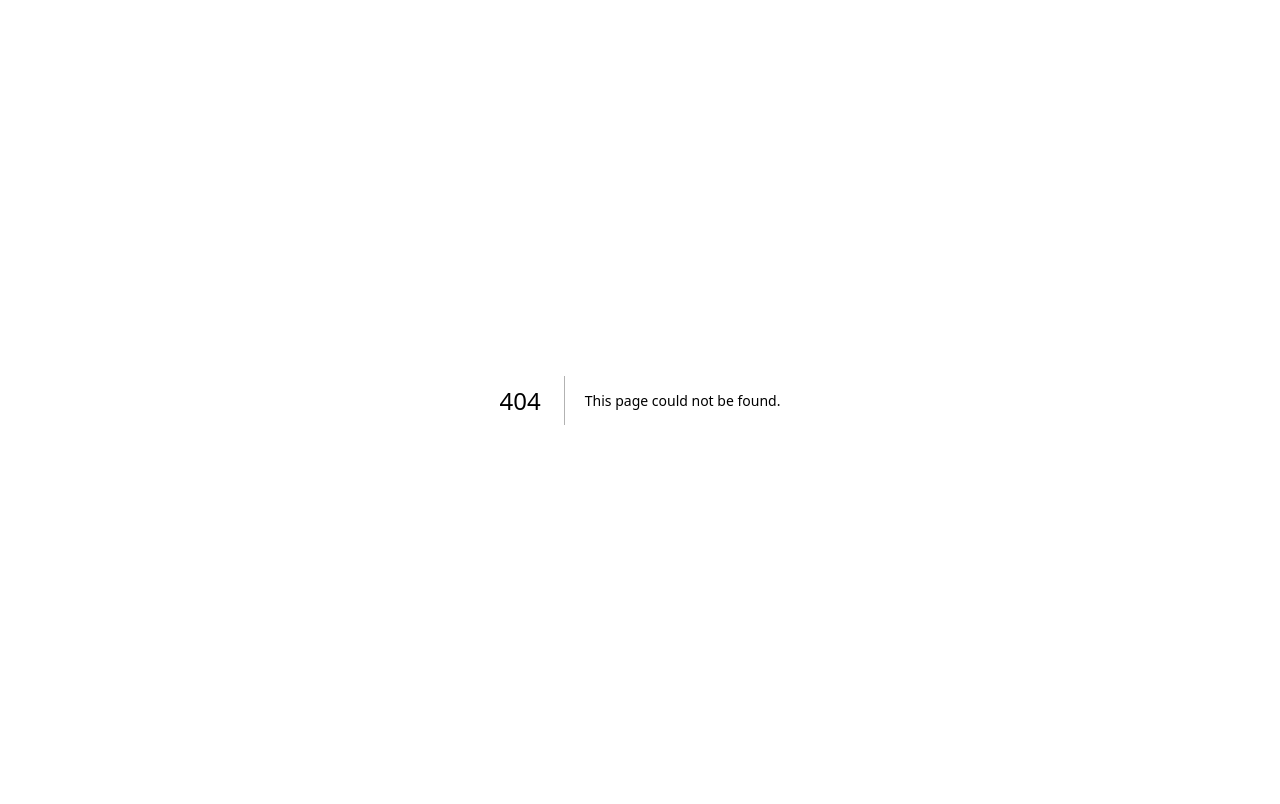
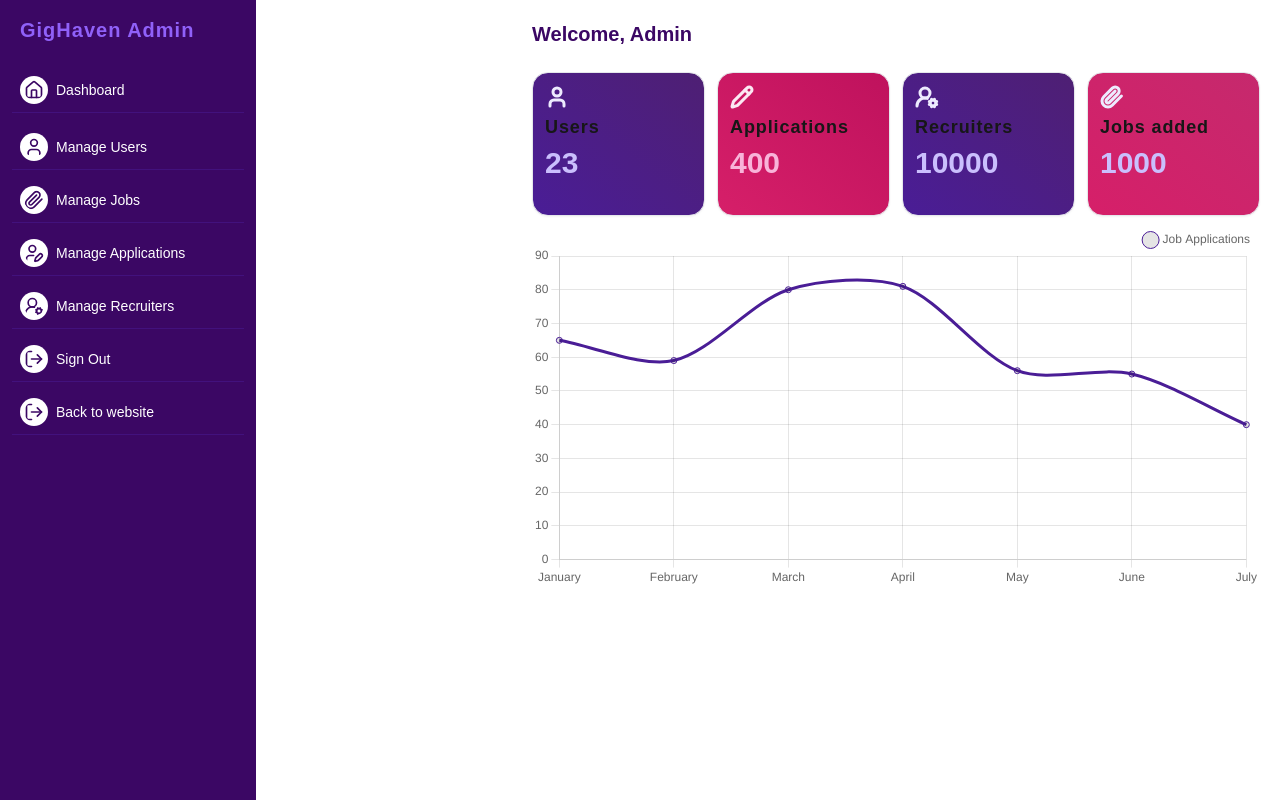
Before and after one commit to astianmuchui/job-finder-app-frontend, a Next.js app: page /admin in a window 1280 px wide. Before the commit this address had no page. Built offline with nearby package versions, Linux system fonts and the light colour scheme.

Commit message:
Chore: Added admin pages and graph components

```diff
--- a/package.json
+++ b/package.json
@@ -9,6 +9,8 @@
     "lint": "next lint"
   },
   "dependencies": {
+    "@prisma/client": "^5.20.0",
+    "chart.js": "^4.4.4",
     "clsx": "^2.1.1",
     "flowbite": "^2.5.2",
     "flowbite-react": "^0.10.2",
--- /dev/null
+++ b/src/app/admin/layout.tsx
@@ -0,0 +1,88 @@
+import type { Metadata } from "next";
+import localFont from "next/font/local";
+import Link from "next/link";
+export const metadata: Metadata = {
+  title: "GigHaven Admin",
+  description: "Generated by create next app",
+};
+
+import { LayoutDashboardIcon, UserPen, PaperclipIcon, UserCog2Icon, HomeIcon, LogOutIcon, LogOut, UserIcon } from "lucide-react";
+
+export default function RootLayout({
+  children,
+}: Readonly<{
+  children: React.ReactNode;
+}>) {
+  return (
+    <html lang="en" data-theme="light">
+      <body className="bg-white"
+      >
+
+        <button data-drawer-target="sidebar-multi-level-sidebar" data-drawer-toggle="sidebar-multi-level-sidebar" aria-controls="sidebar-multi-level-sidebar" type="button" className="inline-flex items-center p-2 mt-2 ms-3 text-sm text-purple-500 rounded-lg sm:hidden hover:bg-purple-100 focus:outline-none focus:ring-2 focus:ring-purple-200 dark:text-purple-400 dark:hover:bg-purple-700 dark:focus:ring-purple-600">
+          <span className="sr-only">Open sidebar</span>
+          <svg className="w-6 h-6" aria-hidden="true" fill="currentColor" viewBox="0 0 20 20" xmlns="http://www.w3.org/2000/svg">
+            <path clip-rule="evenodd" fill-rule="evenodd" d="M2 4.75A.75.75 0 012.75 4h14.5a.75.75 0 010 1.5H2.75A.75.75 0 012 4.75zm0 10.5a.75.75 0 01.75-.75h7.5a.75.75 0 010 1.5h-7.5a.75.75 0 01-.75-.75zM2 10a.75.75 0 01.75-.75h14.5a.75.75 0 010 1.5H2.75A.75.75 0 012 10z"></path>
+          </svg>
+        </button>
+
+        <aside id="sidebar-multi-level-sidebar" className="fixed top-0 left-0 z-40 w-64 h-screen transition-transform -translate-x-full sm:translate-x-0" aria-label="Sidebar">
+          <div className="h-full px-3 py-4 overflow-y-auto bg-purple-950 dark:bg-purple-800">
+            <h1 className="text-purple-500 font-bold tracking-wider mb-6 ml-2 text-xl">GigHaven Admin</h1>
+            <ul className="space-y-2 font-medium">
+              <li className="border-b border-b-purple-900/50 mb-3">
+                <Link href="#" className="flex items-center p-2 text-white rounded-lg dark:text-white hover:bg-purple-900 text-sm font-medium">
+                  <HomeIcon className="text-purple-950 mr-2  bg-white box-content p-1 h-5 w-5 object-cover rounded-full" size={60} strokeWidth={2}></HomeIcon>
+                  Dashboard
+                </Link>
+              </li>
+              <li className="border-b border-b-purple-900/50 mb-3 ">
+              <Link href="#" className="flex items-center p-2 text-white rounded-lg dark:text-white hover:bg-purple-900 text-sm font-medium">
+                  <UserIcon className="text-purple-950 mr-2  bg-white box-content p-1 h-5 w-5 object-cover rounded-full" size={60} strokeWidth={2}></UserIcon>
+                  Manage Users
+                </Link>
+              </li>
+              <li className="border-b border-b-purple-900/50 mb-3 ">
+
+              <Link href="#" className="flex items-center p-2 text-white rounded-lg dark:text-white hover:bg-purple-900 text-sm font-medium">
+                  <PaperclipIcon className="text-purple-950 mr-2  bg-white box-content p-1 h-5 w-5 object-cover rounded-full" size={60} strokeWidth={2}></PaperclipIcon>
+                  Manage Jobs
+                </Link>
+              </li>
+              <li className="border-b border-b-purple-900/50 mb-3">
+              <Link href="#" className="flex items-center p-2 text-white rounded-lg dark:text-white hover:bg-purple-900 text-sm font-medium">
+                  <UserPen className="text-purple-950 mr-2  bg-white box-content p-1 h-5 w-5 object-cover rounded-full" size={60} strokeWidth={2}></UserPen>
+                  Manage Applications
+              </Link>
+              </li>
+              <li className="border-b border-b-purple-900/50 mb-3">
+              <Link href="#" className="flex items-center p-2 text-white rounded-lg dark:text-white hover:bg-purple-900 text-sm font-medium">
+                  <UserCog2Icon className="text-purple-950 mr-2  bg-white box-content p-1 h-5 w-5 object-cover rounded-full" size={60} strokeWidth={2}></UserCog2Icon>
+                  Manage Recruiters
+                </Link>
+              </li>
+
+              <li className="border-b border-b-purple-900/50 mb-3">
+              <Link href="#" className="flex items-center p-2 text-white rounded-lg dark:text-white hover:bg-purple-900 text-sm font-medium">
+                  <LogOut className="text-purple-950 mr-2  bg-white box-content p-1 h-5 w-5 object-cover rounded-full" size={60} strokeWidth={2}></LogOut>
+                  Sign Out
+                </Link>
+              </li>
+              <li className="border-b border-b-purple-900/50 mb-3">
+              <Link href="#" className="flex items-center p-2 text-white rounded-lg dark:text-white hover:bg-purple-900 text-sm font-medium">
+                  <LogOut className="text-purple-950 mr-2  bg-white box-content p-1 h-5 w-5 object-cover rounded-full" size={60} strokeWidth={2}></LogOut>
+                  Back to website
+                </Link>
+              </li>
+
+            </ul>
+          </div>
+        </aside>
+
+        <div className="p-1 sm:ml-64 h-lvh">
+          {children}
+        </div>
+
+      </body>
+    </html>
+  );
+}
--- /dev/null
+++ b/src/app/admin/page.tsx
@@ -0,0 +1,47 @@
+
+import RootLayout from "./layout"
+import { PencilIcon, UserIcon, UserCog2Icon, PaperclipIcon } from "lucide-react"
+import LineGraph from "@/components/LineGraph"
+
+const page = () => {
+
+  return (
+    <RootLayout>
+        <div className="w-full h-full p-3">
+            <h1 className="text-purple-950 font-bold text-xl">
+                Welcome, Admin
+            </h1>
+
+        <div className="grid grid-cols-4 place-items-center w-full mt-4 gap-3 h-40">
+            <div className="card w-full h-36 border border-gray-200 shadow-sm rounded-2xl bg-gradient-to-tr from-purple-900 to-purple-950/90 p-3">
+                <UserIcon className="text-purple-100 " strokeWidth={3} ></UserIcon>
+                <p className="text-lg my-1 tracking-wider font-bold ">Users</p>
+                <h1 className="text-3xl text-purple-300 font-extrabold">23</h1>
+            </div>
+
+            <div className="card w-full h-36 border border-gray-200 shadow-sm rounded-2xl bg-gradient-to-tr from-pink-600 to-pink-700 p-3">
+                <PencilIcon className="text-pink-100" strokeWidth={3} ></PencilIcon>
+                <p className="text-lg my-1 tracking-wider font-bold ">Applications</p>
+                <h1 className="text-3xl text-pink-300 font-extrabold">400</h1>
+            </div>
+
+            <div className="card w-full h-36 border border-gray-200 shadow-sm rounded-2xl bg-gradient-to-tr from-purple-900 to-purple-950/90 p-3">
+                <UserCog2Icon className="text-purple-100" strokeWidth={3} ></UserCog2Icon>
+                <p className="text-lg my-1 tracking-wider font-bold ">Recruiters</p>
+                <h1 className="text-3xl text-purple-300 font-extrabold">10000</h1>
+            </div>
+
+            <div className="card w-full h-36 border border-gray-200 shadow-sm rounded-2xl bg-gradient-to-tr from-pink-600 to-pink-700/90 p-3">
+                <PaperclipIcon className="text-purple-100" strokeWidth={3} ></PaperclipIcon>
+                <p className="text-lg my-1 tracking-wider font-bold ">Jobs added</p>
+                <h1 className="text-3xl text-purple-300 font-extrabold">1000</h1>
+            </div>
+        </div>
+        <LineGraph></LineGraph>
+        </div>
+
+    </RootLayout>
+  )
+}
+
+export default page
--- /dev/null
+++ b/src/components/LineGraph.tsx
@@ -0,0 +1,58 @@
+"use client"
+import { useEffect, useRef } from "react";
+import { Chart } from "chart.js/auto";
+
+const LineGraph = () => {
+  const chartRef = useRef(null);
+
+  useEffect(() => {
+    const ctx = chartRef.current.getContext("2d");
+
+    const myChart = new Chart(ctx, {
+      type: "line",
+      data: {
+        labels: ["January", "February", "March", "April", "May", "June", "July"],
+        datasets: [
+          {
+            label: "Job Applications",
+            data: [65, 59, 80, 81, 56, 55, 40],
+            fill: false,
+            borderColor: "rgba(74, 29, 150, 1)",
+            tension: 0.3,
+          },
+        ],
+      },
+      options: {
+        responsive: true,
+        plugins: {
+          legend: {
+            display: true,
+            align: "end",
+
+            labels: {
+                usePointStyle: true,
+                pointStyle: 'circle'
+            }
+          }
+
+        },
+        scales: {
+          x: {
+            beginAtZero: true,
+          },
+          y: {
+            beginAtZero: true,
+          },
+        },
+      },
+    });
+
+    return () => {
+      myChart.destroy();
+    };
+  }, []);
+
+  return <canvas ref={chartRef} id="myChart" />;
+};
+
+export default LineGraph;
```
Also changed, not shown: 1 other file (tests, documents, lock files or other folders).
